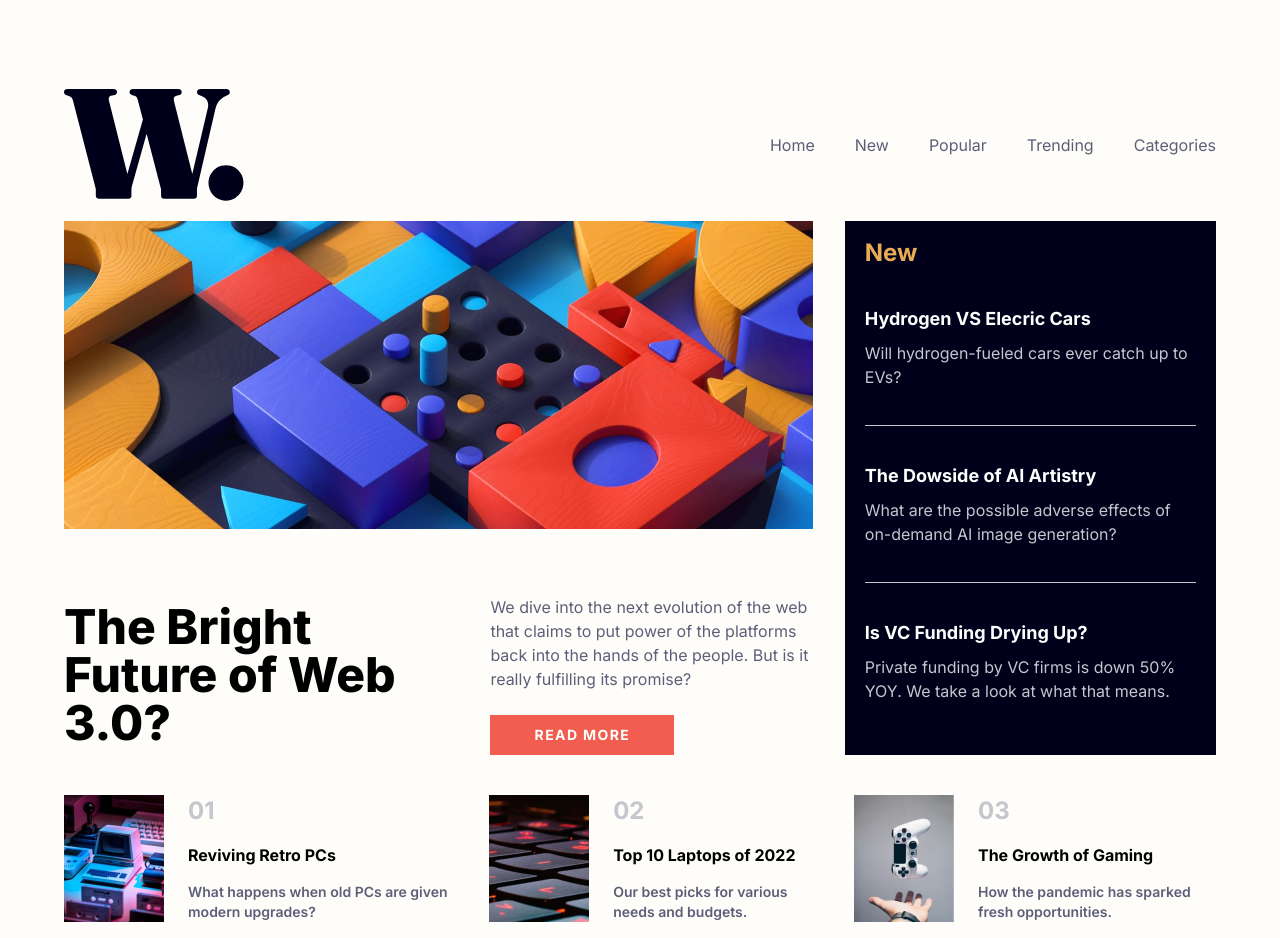
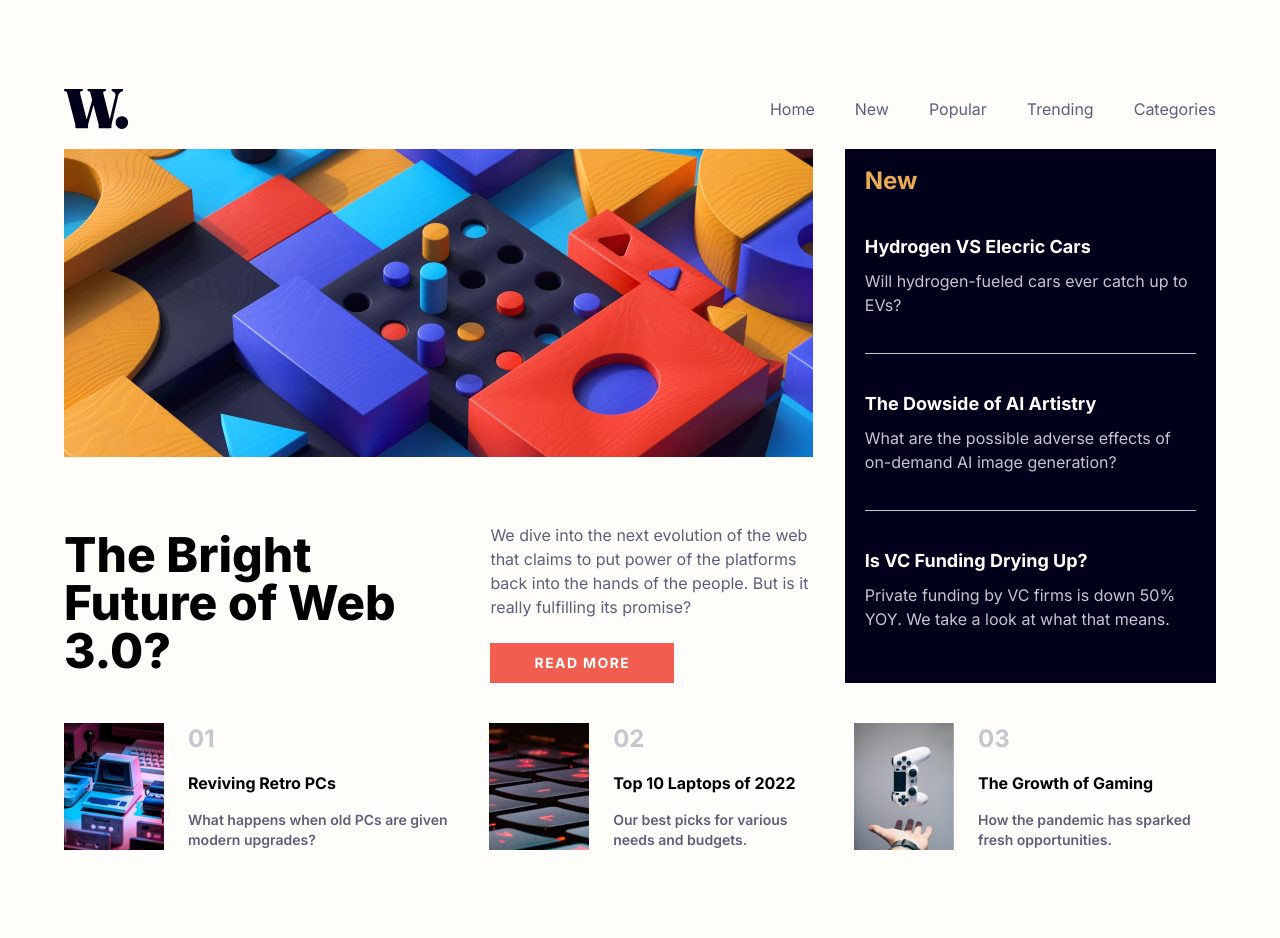
Before and after one commit to PutTheTrust/news-homepage, a Next.js app: page / in a window 1280 px wide. After the commit the page ends 866 px from the top, so only its background shows below. Built offline with nearby package versions, Linux system fonts and the light colour scheme.

Commit message:
feat: fixed logo size

```diff
--- a/app/components/header/HeaderDesktop.tsx
+++ b/app/components/header/HeaderDesktop.tsx
@@ -16,7 +16,7 @@ function HeaderDesktop() {
         height={40}
         alt="Logo"
         priority={true}
-        className="md:w-auto sm:w-45 sm:h-28"
+        className="md:w-auto object-contain"
       />
 
       <ul className="md:inline-flex gap-10 hidden">
```
